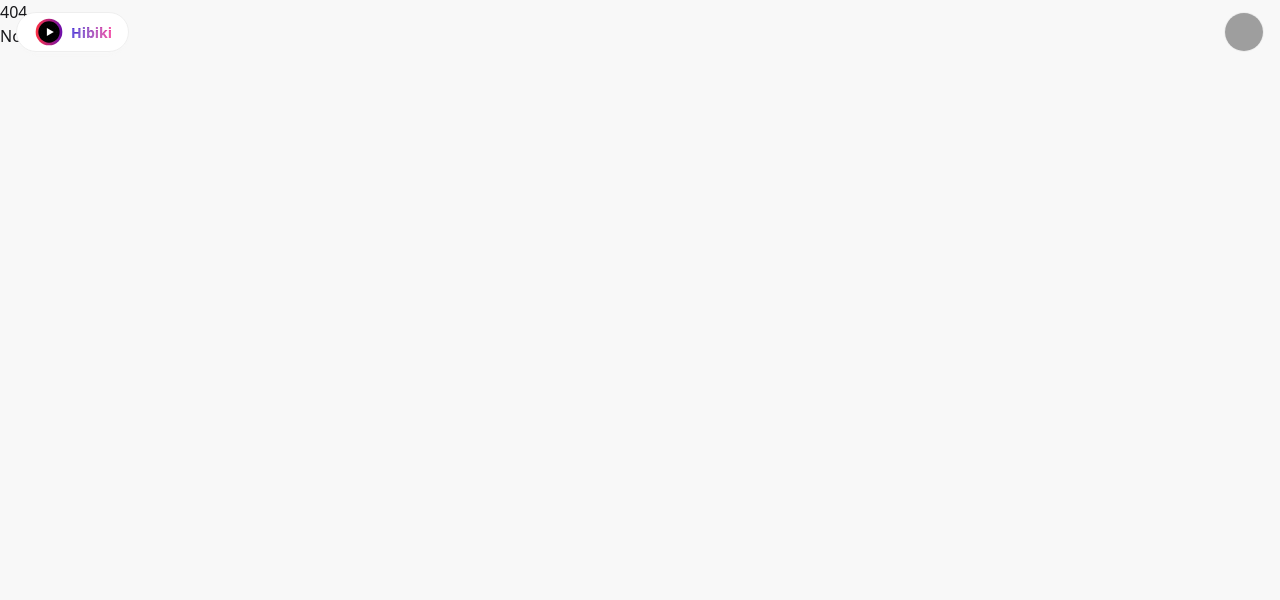
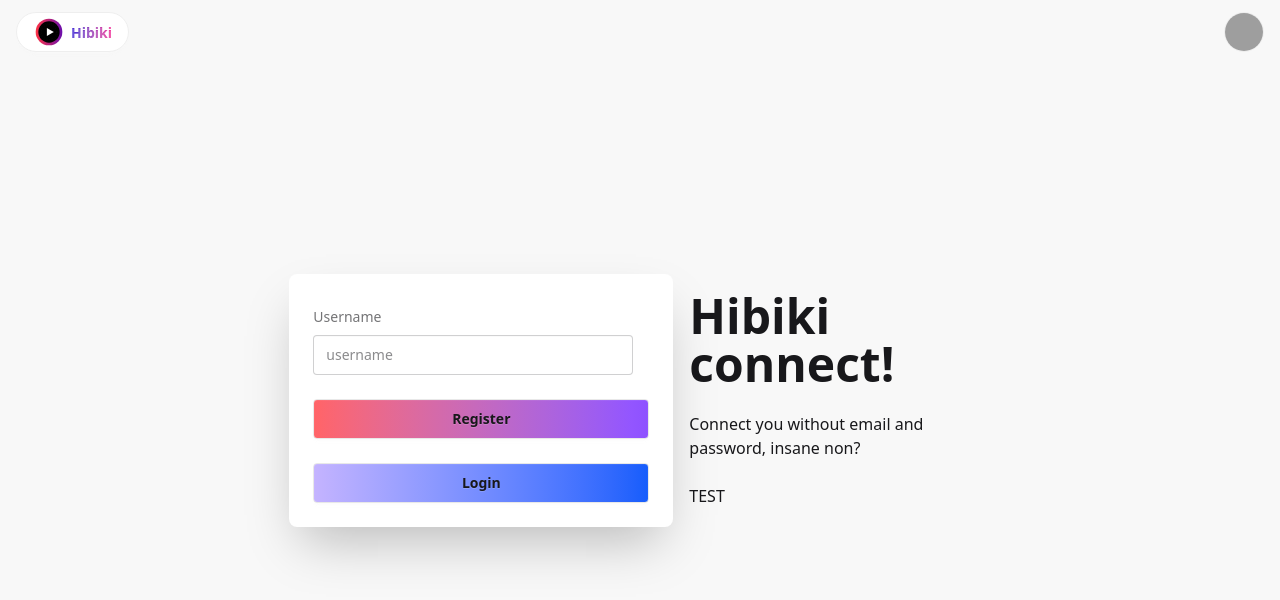
Before and after one commit to Hibiki-music-app/hibiki, a SvelteKit app in the folder frontend/: page /auth in a window 1280 px wide. Before the commit this address had no page. Shown: the top 600 px of the page. Built offline with nearby package versions, Linux system fonts and the light colour scheme; grey boxes are pictures that could not be loaded.

Commit message:
fix files

```diff
--- a/frontend/src/lib/index.ts
+++ /dev/null
@@ -1 +0,0 @@
-// place files you want to import through the `$lib` alias in this folder.
--- /dev/null
+++ b/frontend/src/routes/auth/+page.svelte
@@ -0,0 +1,43 @@
+<script lang="ts">
+
+    let username: string = '';
+    let message: string = '';
+    let isError: boolean = false;
+
+
+    async function register() {
+
+    }
+
+    async function login() {
+
+    }
+</script>
+
+<div class="hero bg-base-200 min-h-screen">
+    <div class="hero-content flex-col lg:flex-row-reverse">
+        <div class="text-center lg:text-left">
+            <h1 class="text-5xl font-bold">Hibiki connect!</h1>
+            <p class="py-6">
+                Connect you without email and password, insane non?
+            </p>
+            <a href="http://localhost:8080/private">TEST</a> <!--func test-->
+        </div>
+        <div class="card bg-base-100 w-full max-w-sm shrink-0 shadow-2xl">
+            <div class="card-body">
+                <div class="text-center" id="message">
+                    <p style="color: {isError ? 'red' : 'green'}">{message}</p>
+                </div>
+
+                <label class="label" for="username">Username</label>
+                <input type="text" class="input" id="username" placeholder="username" bind:value={username}>
+
+                <button class="btn bg-gradient-to-r from-red-400 to-violet-500 mt-4" id="registerButton" on:click={register}>Register</button>
+                <button class="btn bg-gradient-to-r from-violet-300 to-blue-600 mt-4" id="loginButton" on:click={login}>Login</button>
+
+            </div>
+        </div>
+    </div>
+
+
+</div>
```
Also changed, not shown: frontend/src/lib/components/Auth.ts (deleted).
